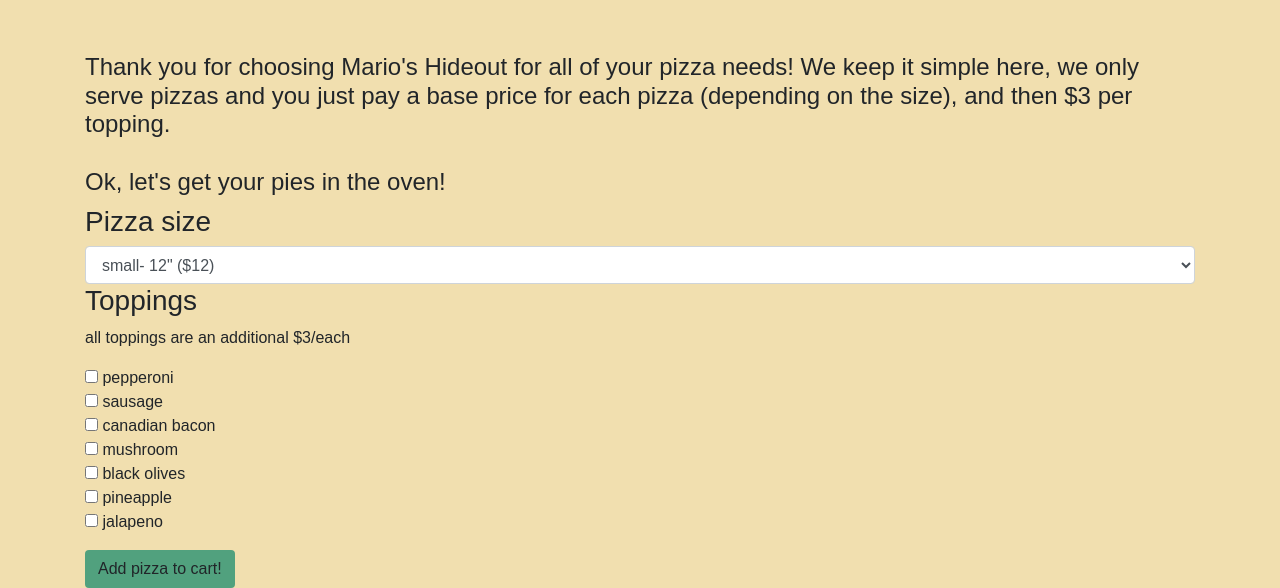
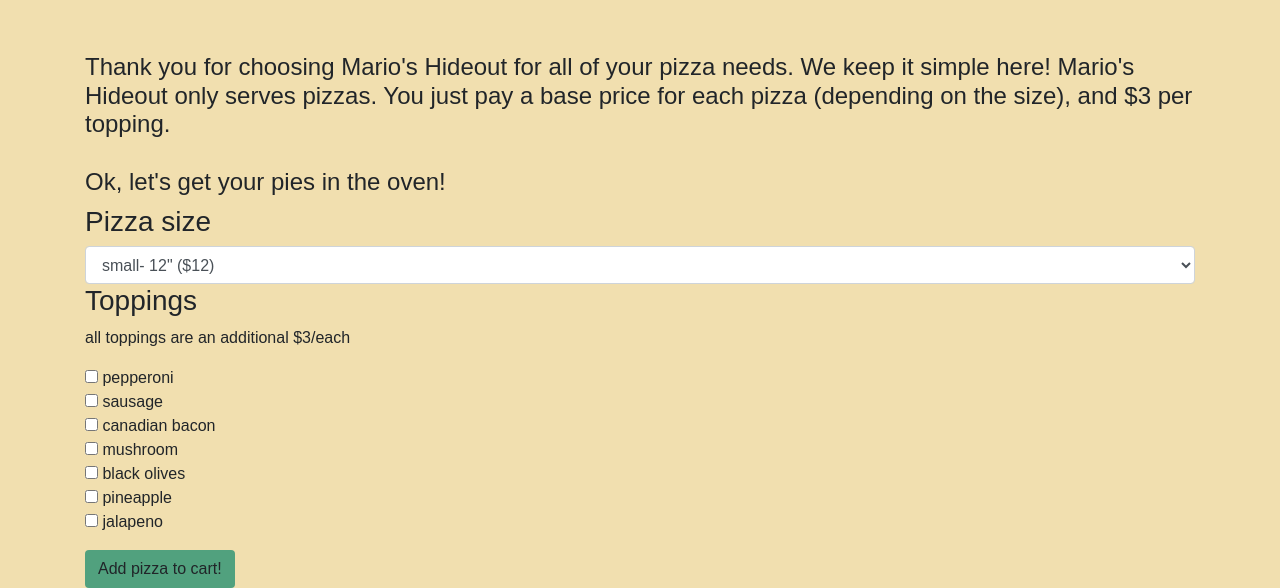
Before and after one commit to pangtodd/PizzaParlor, a plain HTML site: page index.html in a window 1280 px wide. Shown: the part 272-860 px from the top of the page. Drawn offline with Linux system fonts and the light colour scheme; files whose address does not match are found by name.

Commit message:
clean up scripts.js, removing console.logs, and corrected some of the text in index.html.

```diff
--- a/index.html
+++ b/index.html
@@ -18,7 +18,7 @@
       <form id ="pizzaInfo">
         <br>
         <br>
-        <h4>Thank you for choosing Mario's Hideout for all of your pizza needs! We keep it simple here, we only serve pizzas and you just pay a base price for each pizza (depending on the size), and then $3 per topping. <br><br>Ok, let's get your pies in the oven!</h4>
+        <h4>Thank you for choosing Mario's Hideout for all of your pizza needs. We keep it simple here! Mario's Hideout only serves pizzas. You just pay a base price for each pizza (depending on the size), and $3 per topping. <br><br>Ok, let's get your pies in the oven!</h4>
         <h3>Pizza size</h3>
         <select class="form-control" id="size">
           <option value="small">small- 12" ($12)</option>
--- a/js/scripts.js
+++ b/js/scripts.js
@@ -40,7 +40,6 @@ Pizza.prototype.pricePizza = function(){
   }
   let toppingsPrice = this.topping.length * 3;
   let totalPrice= basePrice+toppingsPrice;
-  console.log ("total price: "+totalPrice)
   this.price=totalPrice;
 };
 
```
